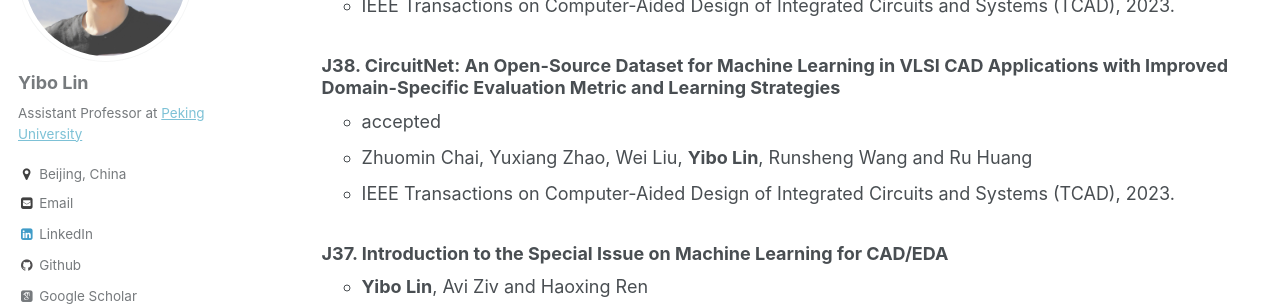
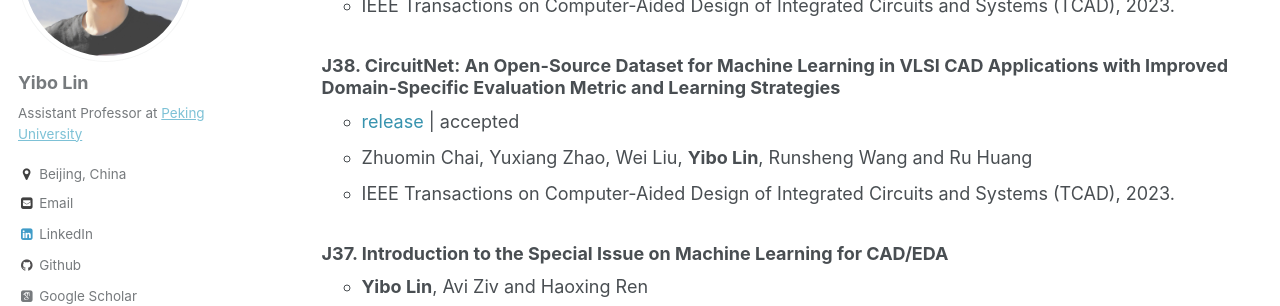
Before and after one commit to limbo018/limbo018.github.io, a Jekyll site: the page built from _pages/publications.md, in a window 1280 px wide and 900 px high, scrolled down 1721 px. Shown: the part 149-455 px from the top of the window. Built offline with Jekyll 4.4.1, drawn with Linux system fonts in a browser that asks for light colours; some web fonts are replaced.

Commit message:
add release link to circuitnet

```diff
--- a/_pages/publications.md
+++ b/_pages/publications.md
@@ -70,7 +70,7 @@ Journal Papers
      * IEEE Transactions on Computer-Aided Design of Integrated Circuits and Systems (TCAD), 2023.
 
   ### J38. [CircuitNet: An Open-Source Dataset for Machine Learning in VLSI CAD Applications with Improved Domain-Specific Evaluation Metric and Learning Strategies](https://doi.org/10.1109/TCAD.2023.3287970)
-     * accepted
+     * <a href="https://circuitnet.github.io" style="color:#3793ae">release</a> \| accepted
      * Zhuomin Chai, Yuxiang Zhao, Wei Liu, **Yibo Lin**, Runsheng Wang and Ru Huang
      * IEEE Transactions on Computer-Aided Design of Integrated Circuits and Systems (TCAD), 2023.
 
--- a/ref/publications.bib
+++ b/ref/publications.bib
@@ -1599,7 +1599,7 @@ annotatecv={},
   year       = {2023},
   month      = {},
   publishlink={https://doi.org/10.1109/TCAD.2023.3287970},
-  annotateweb={(accepted)},
+  annotateweb={([https://circuitnet.github.io release])(accepted)},
   annotatecv={(accepted)},
 }
 
```
Also changed, not shown: _includes/publications_cv.md (+1 -1 lines), 2 other files.
